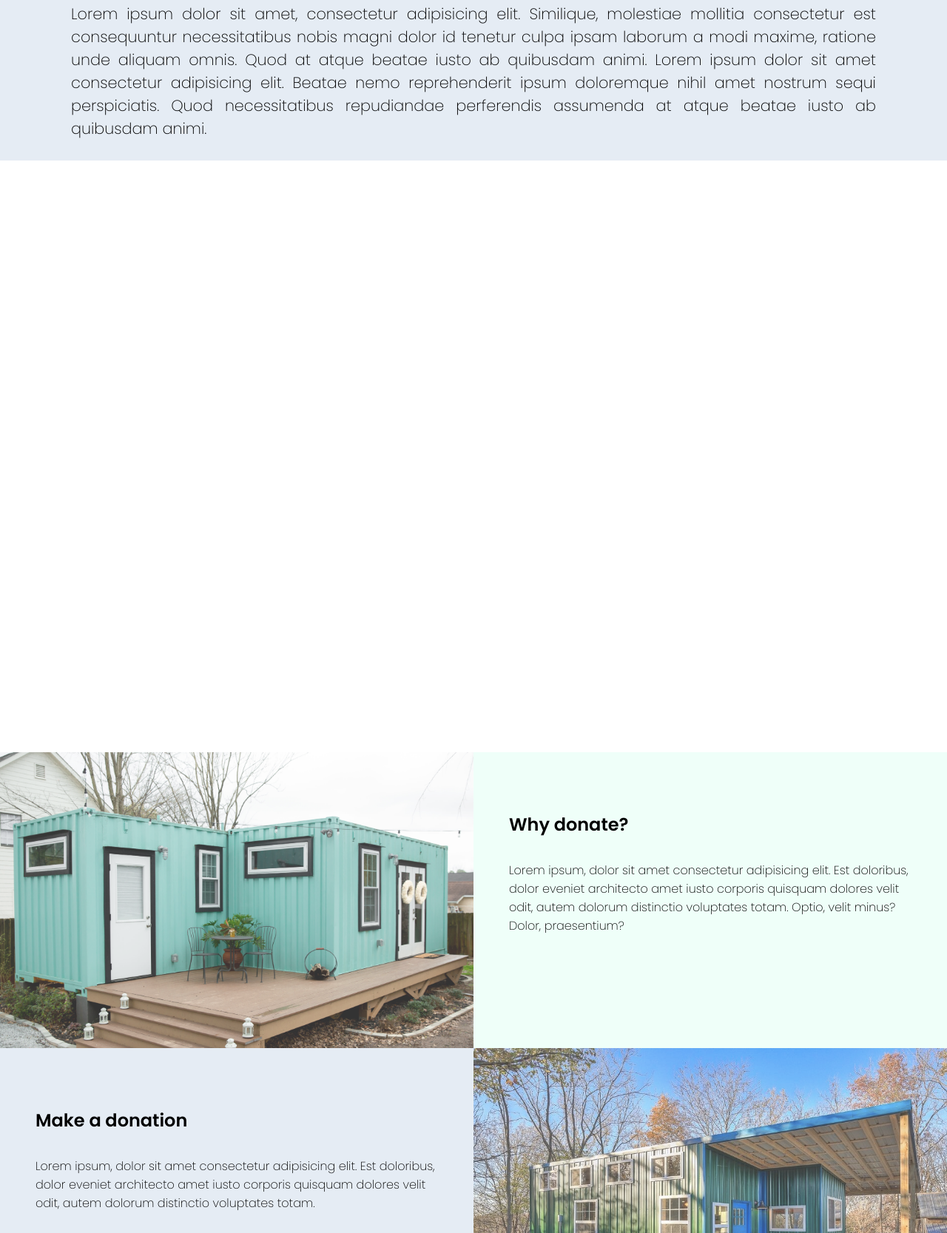
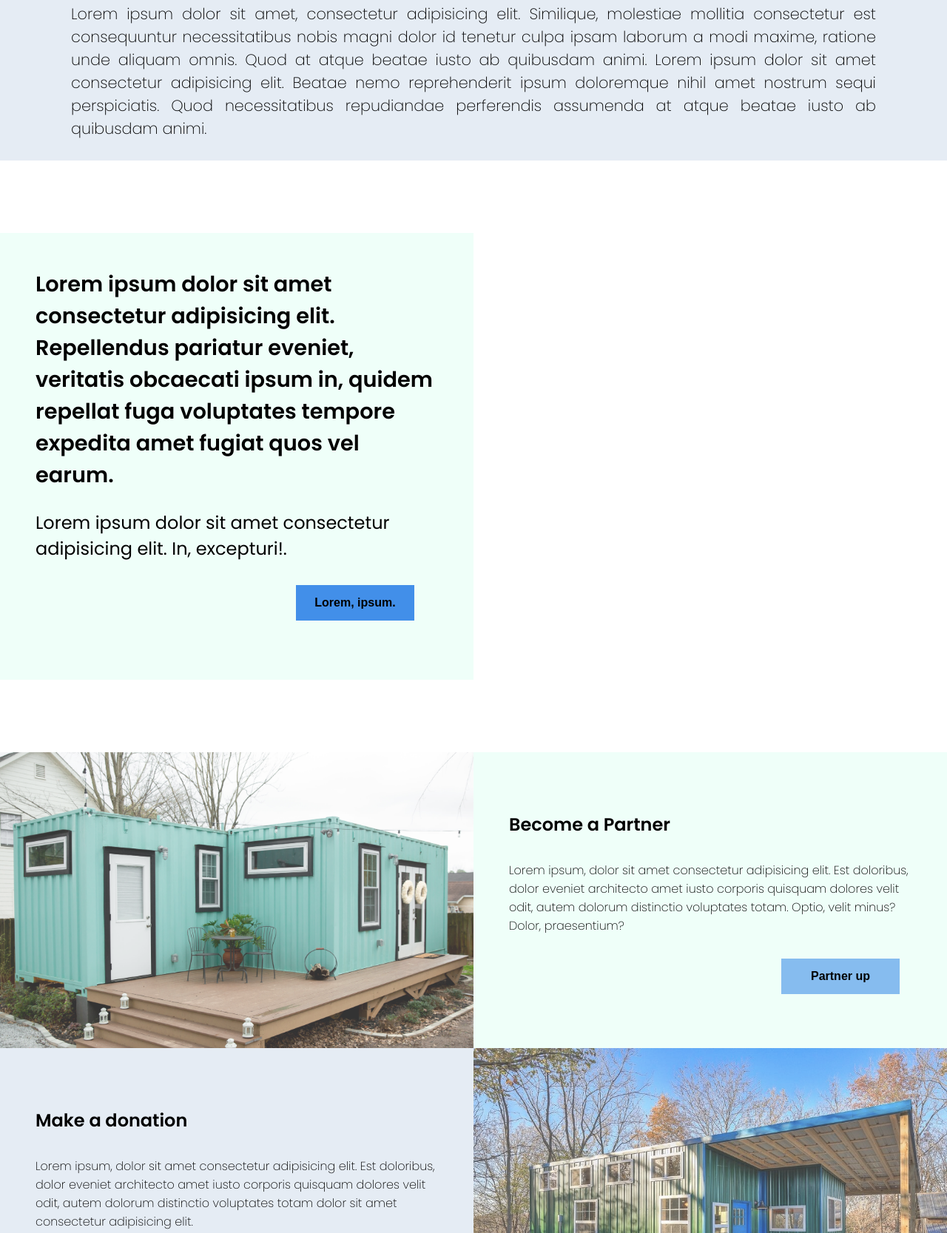
Before and after one commit to cecilialobo/ACH-page, a plain HTML site: page index.html in a window 1280 px wide. Shown: the part 2025-3692 px from the top of the page at 74% size. Drawn offline with Linux system fonts and the light colour scheme.

Commit message:
Add work section

```diff
--- a/index.html
+++ b/index.html
@@ -39,7 +39,7 @@
             <img class="settlement1" src="assets/settlements.jpg">
 
             <div class="about-sec1">
-                <h2 class="about-title">The Initiative</h2>
+                <h2 class="about-title">Affordable Container Housing</h2>
                 <p class="about-p">The situation of the South African population who lives in informal settlements is precarious. There is no sanitation or plumbing, no running water and no eletricity.
                     In the last 10 years, urbanization has increased the number of South Africans relying on informal accommodations.
                     Considering all that, and the fact that there are more than 14 million ex-service containers in the world, ACH decided to take action. Join us in this mission to bring housing to those who need it most.</p>
@@ -55,7 +55,12 @@
     </section>
 
     <section class="work">
-
+        <div class="work-text">
+            <h2 class="landing-title">Lorem ipsum dolor sit amet consectetur adipisicing elit. Repellendus pariatur eveniet, veritatis obcaecati ipsum in, quidem repellat fuga voluptates tempore expedita amet fugiat quos vel earum.</h2>
+            <br>
+            <p class="landing-p">Lorem ipsum dolor sit amet consectetur adipisicing elit. In, excepturi!.</p>
+            <button class="landing-btn">Lorem, ipsum.</button>
+        </div>
     </section>
 
     <section class="take-action">
@@ -63,12 +68,13 @@
 
         </div>
         <div class="grid2">
-            <h2 class="title-take-action">Why donate?</h2>
+            <h2 class="title-take-action">Become a Partner</h2>
             <p class="p-take-action">Lorem ipsum, dolor sit amet consectetur adipisicing elit. Est doloribus, dolor eveniet architecto amet iusto corporis quisquam dolores velit odit, autem dolorum distinctio voluptates totam. Optio, velit minus? Dolor, praesentium?</p>
+            <button id="become-partner-btn">Partner up</button>
         </div>
         <div class="grid3">
             <h2 class="title-take-action">Make a donation</h2>
-            <p class="p-take-action">Lorem ipsum, dolor sit amet consectetur adipisicing elit. Est doloribus, dolor eveniet architecto amet iusto corporis quisquam dolores velit odit, autem dolorum distinctio voluptates totam.</p>
+            <p class="p-take-action">Lorem ipsum, dolor sit amet consectetur adipisicing elit. Est doloribus, dolor eveniet architecto amet iusto corporis quisquam dolores velit odit, autem dolorum distinctio voluptates totam dolor sit amet consectetur adipisicing elit.</p>
             <button id="donation-btn">Donate</button>
         </div>
         <div class="grid4">
--- a/style.css
+++ b/style.css
@@ -182,7 +182,21 @@ button:hover {
 
 .work {
     height: 100vh;
+    position: relative;
 }
+
+.work-text {
+    color: black;
+    background-color: var(--green);
+    width: 50%;
+    padding: 3rem;
+    position: absolute;
+    top: 50%;
+   -ms-transform: translateY(-50%);
+   transform: translateY(-50%);
+   float: right;
+}
+
 
 .take-action {
     height: 100vh;
@@ -221,9 +235,17 @@ button:hover {
 }
 
 #donation-btn {
-    background: var(--green);
+    background: var(--blue-oppacity);
     width: 10rem;
     height: 3rem;
     margin: 2rem 4rem 2rem 2rem;
     float: right;
 }
+
+#become-partner-btn {
+    background: var(--blue-oppacity);
+    width: 10rem;
+    height: 3rem;
+    margin: 2rem 4rem 2rem 2rem;
+    float: right;
+}
```
